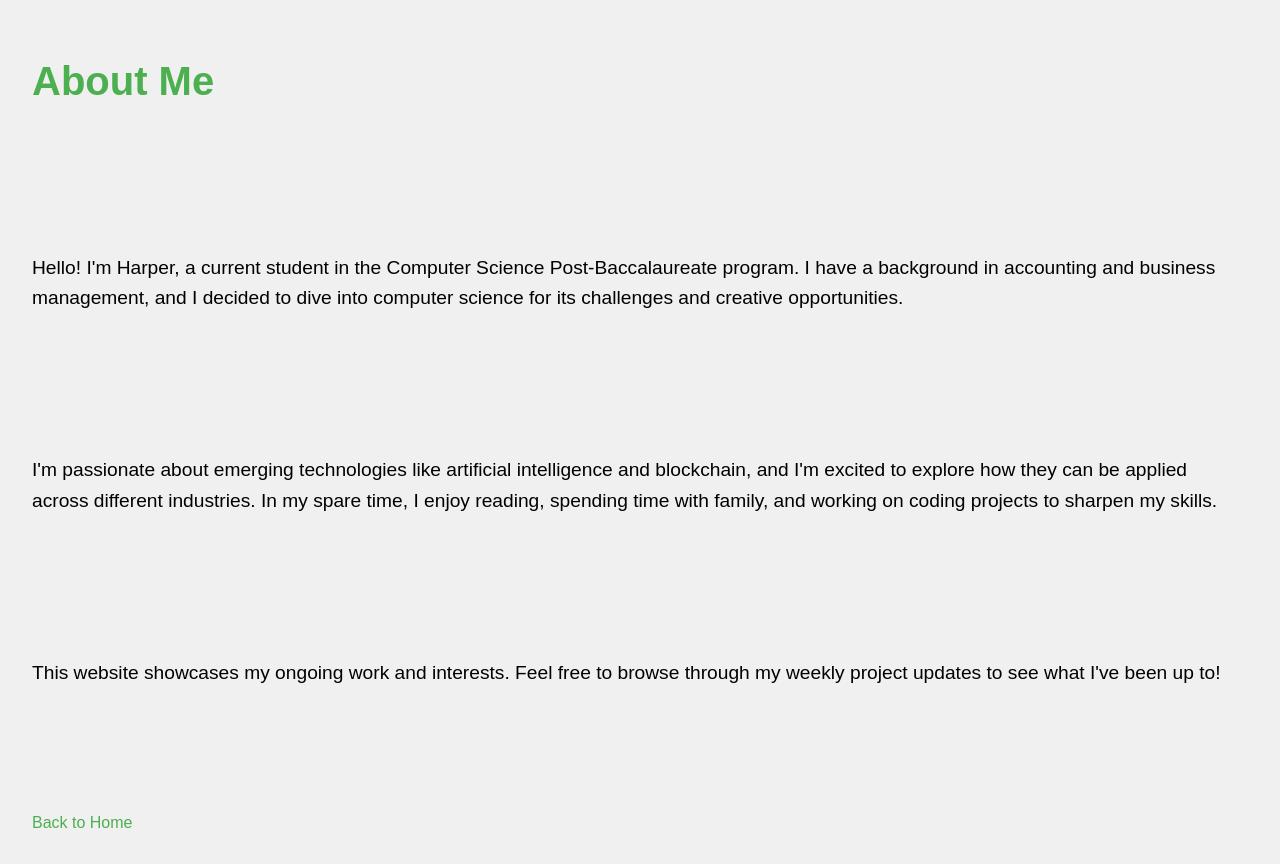
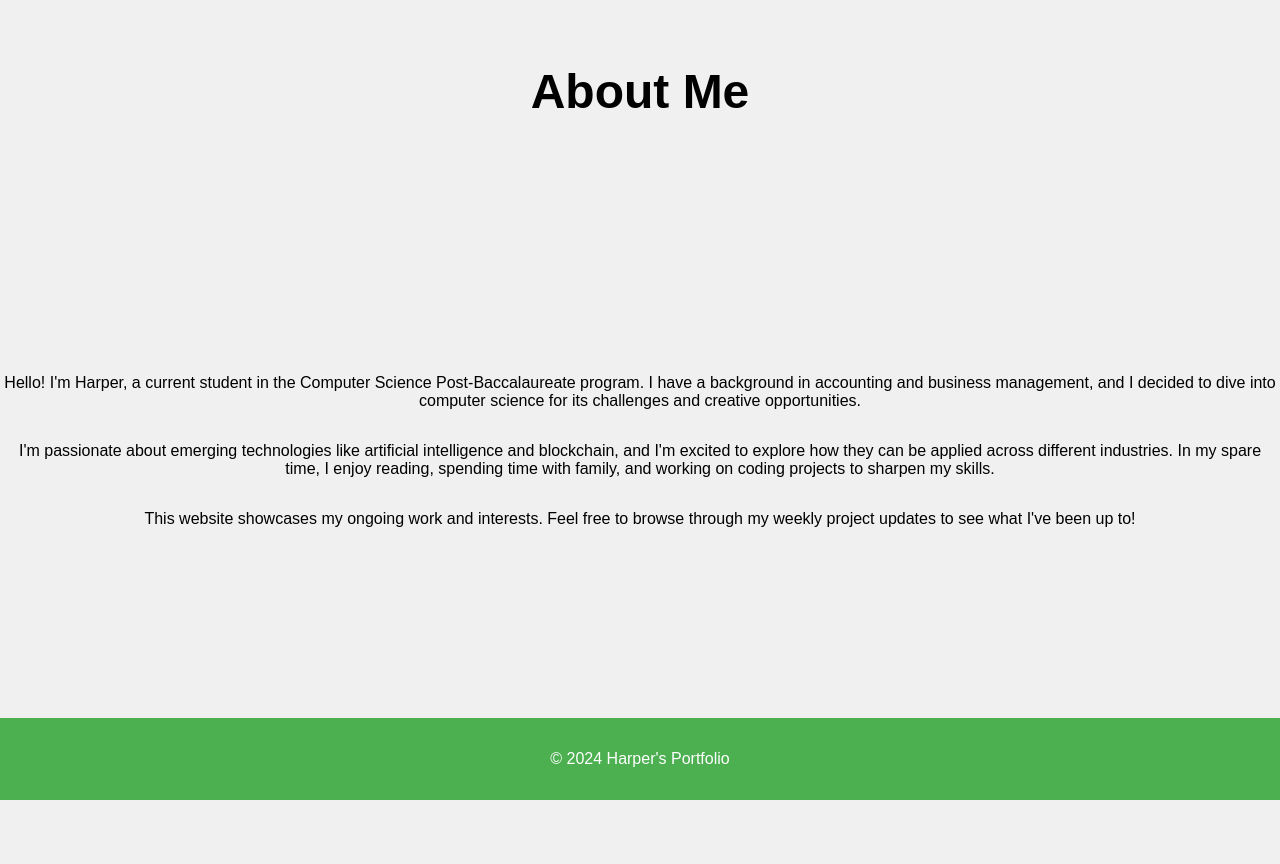
Before and after one commit to Blackjack007H/BlackJack007, a plain HTML site: page about.html in a window 1280 px wide. After the commit the page ends 800 px from the top, so only its background shows below. Drawn offline with Linux system fonts and the light colour scheme.

Commit message:
Update about.html

```diff
--- a/about.html
+++ b/about.html
@@ -5,39 +5,20 @@
     <meta name="viewport" content="width=device-width, initial-scale=1.0">
     <title>About Me</title>
     <link rel="stylesheet" href="style.css">
-    <style>
-        body {
-            font-family: Arial, sans-serif;
-            margin: 2rem;
-        }
-
-        h1 {
-            color: #4CAF50;
-            font-size: 2.5rem;
-        }
-
-        p {
-            font-size: 1.2rem;
-            line-height: 1.6;
-            margin-top: 1rem;
-        }
-
-        a {
-            color: #4CAF50;
-            text-decoration: none;
-        }
-
-        a:hover {
-            text-decoration: underline;
-        }
-    </style>
 </head>
 <body>
-    <h1>About Me</h1>
-    <p>Hello! I'm Harper, a current student in the Computer Science Post-Baccalaureate program. I have a background in accounting and business management, and I decided to dive into computer science for its challenges and creative opportunities.</p>
-    <p>I'm passionate about emerging technologies like artificial intelligence and blockchain, and I'm excited to explore how they can be applied across different industries. In my spare time, I enjoy reading, spending time with family, and working on coding projects to sharpen my skills.</p>
-    <p>This website showcases my ongoing work and interests. Feel free to browse through my weekly project updates to see what I've been up to!</p>
+    <header>
+        <h1>About Me</h1>
+    </header>
 
-    <a href="index.html">Back to Home</a>
+    <div class="center-container">
+        <p>Hello! I'm Harper, a current student in the Computer Science Post-Baccalaureate program. I have a background in accounting and business management, and I decided to dive into computer science for its challenges and creative opportunities.</p>
+        <p>I'm passionate about emerging technologies like artificial intelligence and blockchain, and I'm excited to explore how they can be applied across different industries. In my spare time, I enjoy reading, spending time with family, and working on coding projects to sharpen my skills.</p>
+        <p>This website showcases my ongoing work and interests. Feel free to browse through my weekly project updates to see what I've been up to!</p>
+    </div>
+
+    <footer>
+        <p>&copy; 2024 Harper's Portfolio</p>
+    </footer>
 </body>
 </html>
```
